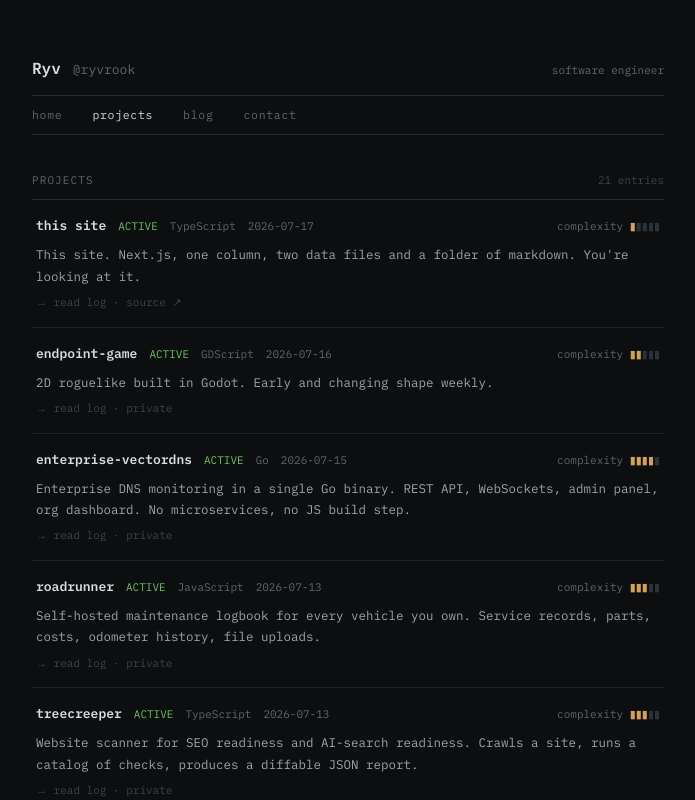
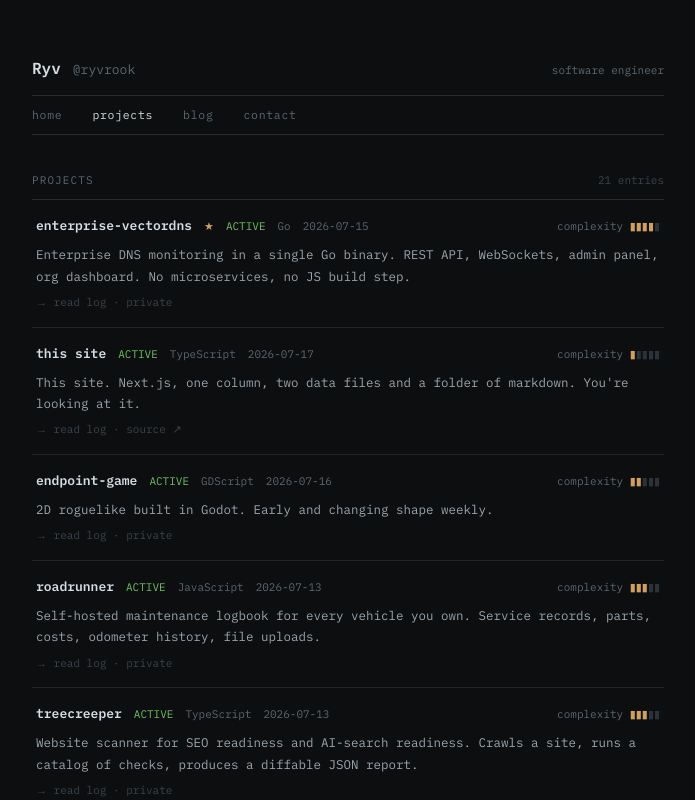
Before and after one commit to ryvrook/ryv-site, a Next.js app: page /projects in a window 1280 px wide. Shown: the top 800 px of the page, without its empty margins (292-987 px from the left). Built offline with nearby package versions, Linux system fonts and the light colour scheme.

Commit message:
Add project pinning

```diff
--- a/app/projects/page.tsx
+++ b/app/projects/page.tsx
@@ -6,7 +6,11 @@ import { statusColor, complexityBars } from '@/lib/format';
 export const metadata: Metadata = { title: 'projects' };
 
 export default function ProjectsPage() {
-  const sorted = [...projects].sort((a, b) => b.updated.localeCompare(a.updated));
+  const sorted = [...projects].sort(
+    (a, b) =>
+      Number(!!b.pinned) - Number(!!a.pinned) ||
+      b.updated.localeCompare(a.updated),
+  );
   return (
     <div className="fade-up flex flex-col">
       <div className="mb-[10px] flex items-baseline justify-between gap-3">
@@ -31,6 +35,11 @@ export default function ProjectsPage() {
                 <span className="text-[13px] font-semibold" style={{ color: 'var(--text-bright)' }}>
                   {p.name}
                 </span>
+                {p.pinned && (
+                  <span title="pinned" style={{ color: 'var(--amber)' }}>
+                    ★
+                  </span>
+                )}
                 <span style={{ color: statusColor[p.status] }}>{p.status}</span>
                 <span style={{ color: 'var(--text-dim)' }}>{p.lang}</span>
                 <span style={{ color: 'var(--text-dim)' }}>{p.updated}</span>
--- a/data/projects.ts
+++ b/data/projects.ts
@@ -8,6 +8,7 @@ export type Project = {
   updated: string;
   complexity: 1 | 2 | 3 | 4 | 5;
   license?: string;
+  pinned?: boolean;
   // deployment link
   url?: string;
   // Absent = private repo
@@ -44,6 +45,7 @@ export const projects: Project[] = [
     lang: 'Go',
     updated: '2026-07-15',
     complexity: 4,
+    pinned: true,
     summary:
       'Enterprise DNS monitoring in a single Go binary. REST API, WebSockets, admin panel, org dashboard. No microservices, no JS build step.',
     body: [
```
